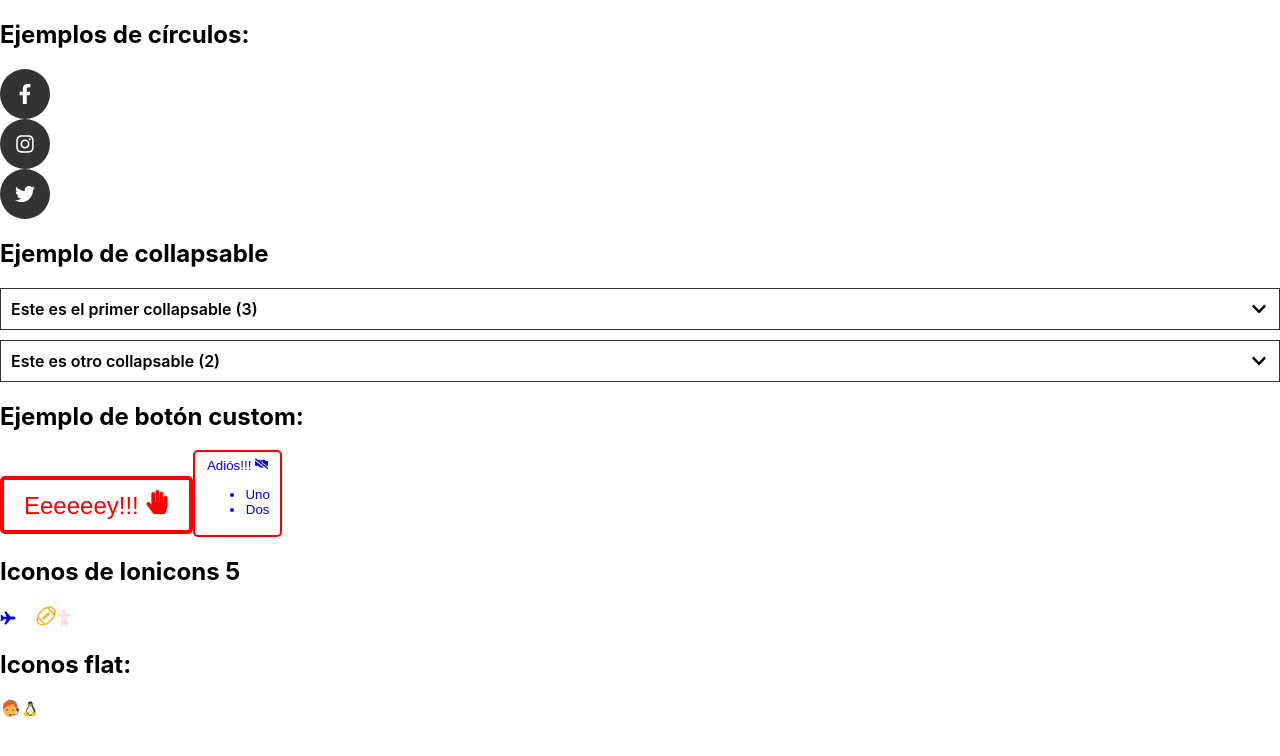
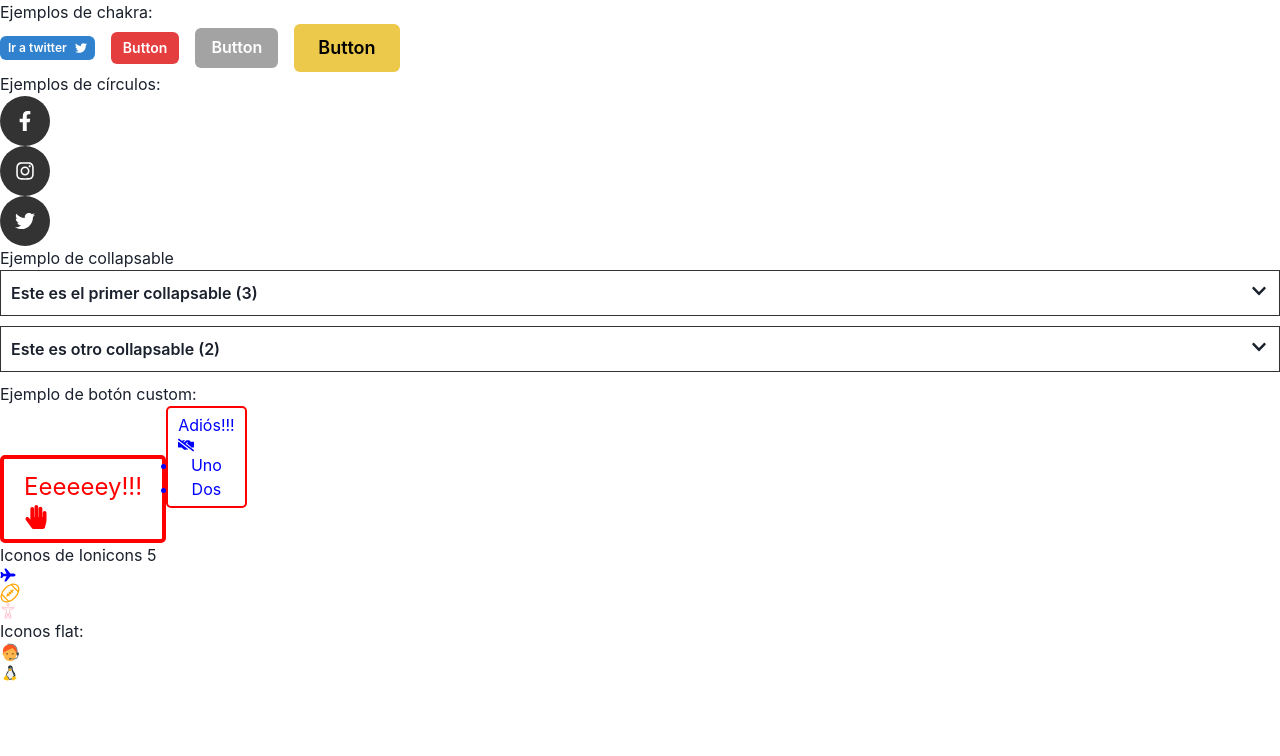
Before and after one commit to The-Valley-School/react-s10-icons-children-chakra, a React (Create React App) app: page / in a window 1280 px wide. Shown: the top 756 px of the page. Built offline with nearby package versions, Linux system fonts and the light colour scheme.

Commit message:
Added chakra library and some samples with Button

```diff
--- a/package.json
+++ b/package.json
@@ -3,9 +3,13 @@
   "version": "0.1.0",
   "private": true,
   "dependencies": {
+    "@chakra-ui/react": "^2.4.9",
+    "@emotion/react": "^11.10.5",
+    "@emotion/styled": "^11.10.5",
     "@testing-library/jest-dom": "^5.16.5",
     "@testing-library/react": "^13.4.0",
     "@testing-library/user-event": "^13.5.0",
+    "framer-motion": "^8.5.4",
     "react": "^18.2.0",
     "react-dom": "^18.2.0",
     "react-icons": "^4.7.1",
--- a/src/App.js
+++ b/src/App.js
@@ -1,14 +1,25 @@
 import './App.css';
 import { IoAirplane, IoAmericanFootballOutline, IoAccessibilityOutline } from "react-icons/io5";
 import { FcAssistant, FcLinux } from "react-icons/fc";
-import { FaFacebookF, FaInstagram, FaTwitter, FaTiktok, FaHandPaper, FaHandshakeAltSlash } from "react-icons/fa";
+import { FaFacebookF, FaInstagram, FaTwitter, FaHandPaper, FaHandshakeAltSlash } from "react-icons/fa";
 import CustomButton from "./components/CustomButton/CustomButton";
 import Collapsable from './components/Collapsable/Collapsable';
 import Circle from './components/Circle/Circle';
+import { Button, Stack } from '@chakra-ui/react';
 
 function App() {
   return (
     <div className="app">
+
+      <h2>Ejemplos de chakra:</h2>
+      <Stack spacing={4} direction='row' align='center'>
+        <Button colorScheme='blue' size="xs" rightIcon={<FaTwitter></FaTwitter>}>
+          Ir a twitter
+        </Button>
+        <Button colorScheme='red' size="sm">Button</Button>
+        <Button colorScheme="blackAlpha" size="md">Button</Button>
+        <Button colorScheme='yellow' size="lg">Button</Button>
+      </Stack>
 
       <h2>Ejemplos de círculos:</h2>
       <Circle>
--- a/src/index.js
+++ b/src/index.js
@@ -3,11 +3,14 @@ import ReactDOM from 'react-dom/client';
 import './index.css';
 import App from './App';
 import reportWebVitals from './reportWebVitals';
+import { ChakraProvider } from '@chakra-ui/react';
 
 const root = ReactDOM.createRoot(document.getElementById('root'));
 root.render(
   <React.StrictMode>
-    <App />
+    <ChakraProvider>
+      <App />
+    </ChakraProvider>
   </React.StrictMode>
 );
 
```
Also changed, not shown: 1 other file (tests, documents, lock files or other folders).
